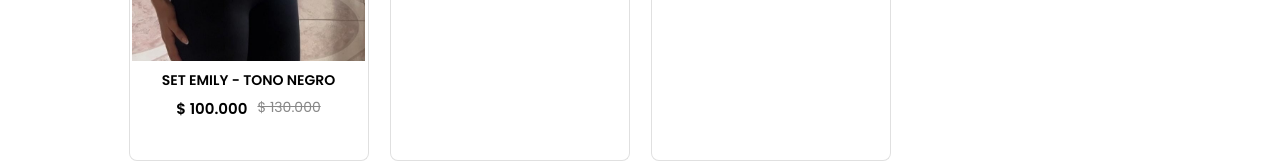
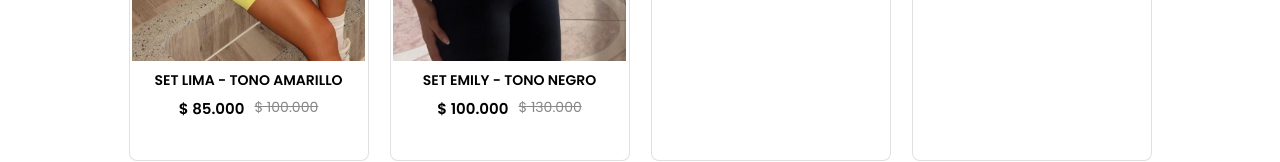
Before and after one commit to luis13xd/arual, a React (Create React App) app: page /sets in a window 1280 px wide. Shown: the part 433-595 px from the top of the page. Built offline with nearby package versions, Linux system fonts and the light colour scheme.

Commit message:
agregamos producto set lima

```diff
--- a/src/Components/Assets/all_product.js
+++ b/src/Components/Assets/all_product.js
@@ -184,9 +184,9 @@ let all_product = [
     image2: enterizoflexazulcielo2,
     image3: enterizoflexazulcielo3,
     image4: enterizoflexazulcielo4,
-    new_price: 110000,
+    new_price: 130000,
     old_price: 140000,
-    offer: true,
+    offer: false,
     sizes: {
       XS: false,
       S: true,
@@ -327,7 +327,7 @@ let all_product = [
     image4: enterizoflexazul4,
     new_price: 130000,
     old_price: 150000,
-    offer: true,
+    offer: false,
     sizes: {
       XS: false,
       S: true,
@@ -347,7 +347,7 @@ let all_product = [
     image4: enterizoevavinotinto4,
     new_price: 130000,
     old_price: 150000,
-    offer: true,
+    offer: false,
     sizes: {
       XS: false,
       S: true,
@@ -479,6 +479,27 @@ let all_product = [
   },
 
   // ---------------------------- Categoria 4 SETS -----------------------------
+  {
+    id: 401,
+    name: "SET LIMA - TONO AMARILLO",
+    category: "sets",
+    description:
+      "Tela completamente acanalada, su efecto push up te hará lucir increible",
+    image: setlimaamarillo1,
+    image2: setlimaamarillo2,
+    image3: setlimaamarillo3,
+    image4: setlimaamarillo4,
+    new_price: 85000,
+    old_price: 100000,
+    offer: false,
+    sizes: {
+      XS: false,
+      S: true,
+      M: true,
+      L: false,
+      XL: false,
+    },
+  },
   {
     id: 404,
     name: "SET EMILY - TONO NEGRO",
--- a/src/Components/Assets/data.js
+++ b/src/Components/Assets/data.js
@@ -27,9 +27,9 @@ let data_product = [
     name: "ENTERIZO FLEX - TONO AZUL",
     category: "enterizos",
     image: enterizoflexazul1,
-    new_price: 110000,
+    new_price: 130000,
     old_price: 150000,
-    offer: true,
+    offer: false,
   },
   {
     id: 120,
--- a/src/Components/Assets/new_data.js
+++ b/src/Components/Assets/new_data.js
@@ -17,9 +17,9 @@ let new_data = [
     name: "ENTERIZO FLEX - TONO AZUL",
     category: "enterizos",
     image: enterizoflexazulcielo1,
-    new_price: 110000,
+    new_price: 130000,
     old_price: 140000,
-    offer: true,
+    offer: false,
   },
   {
     id: 404,
```
Also changed, not shown: src/Components/Assets/sets/setlimaamarillo1.jpeg, 1 other file (tests, documents, lock files or other folders).
